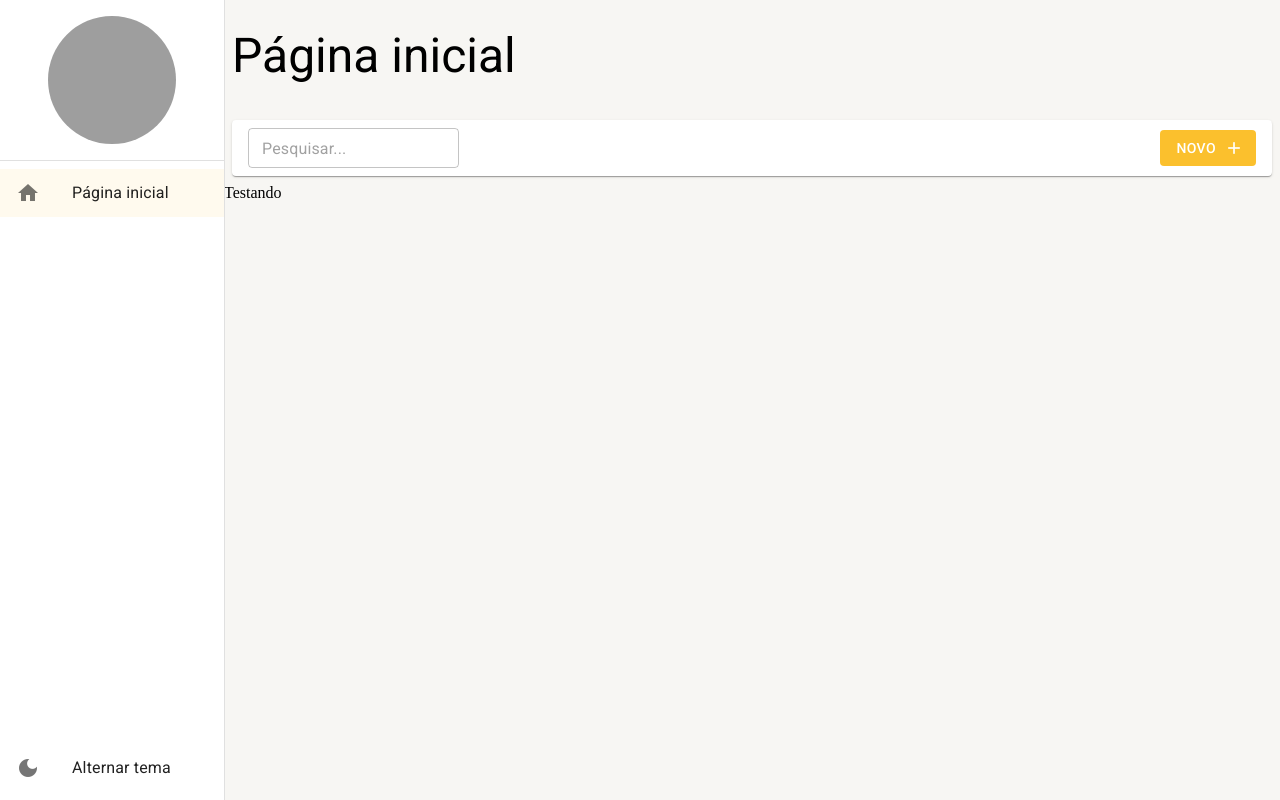
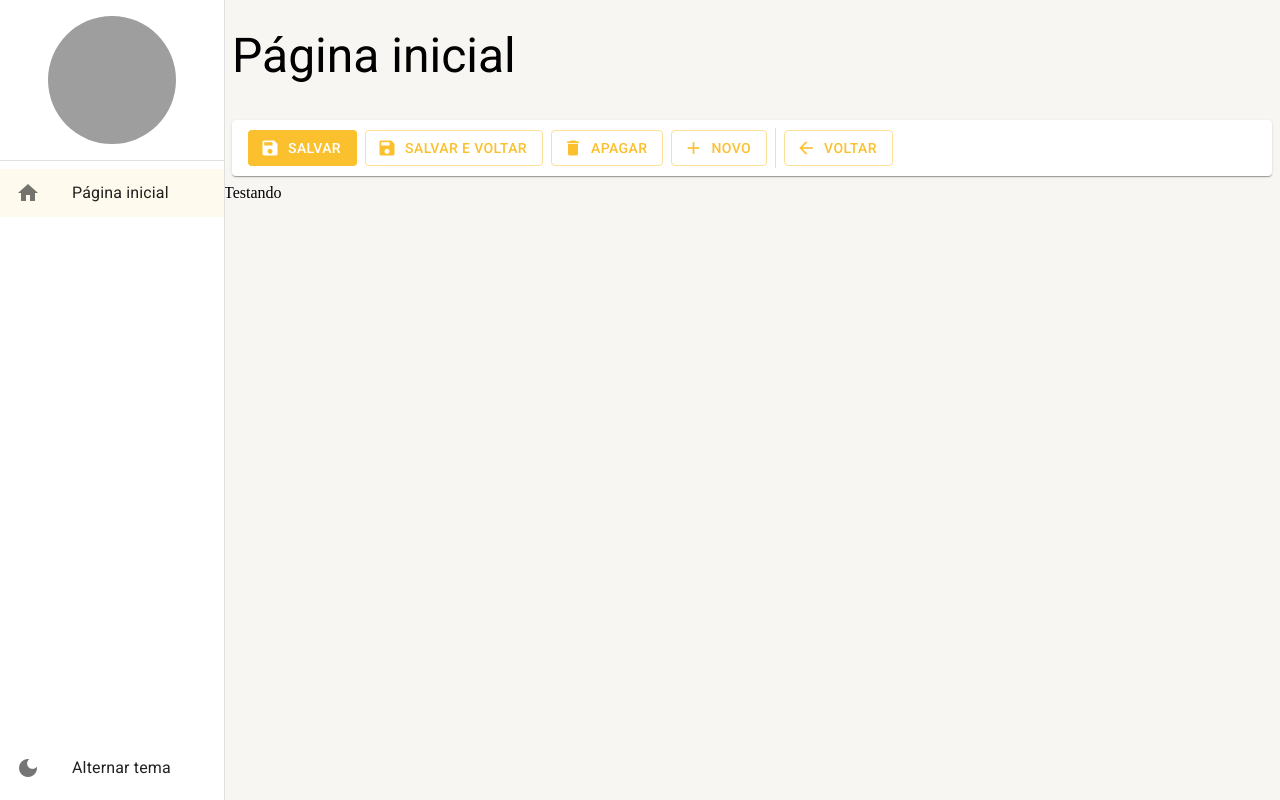
Before and after one commit to elielbianchi/crud-react-ts-mui, a React (Create React App) app: page /pagina-inicial in a window 1280 px wide. Built offline with nearby package versions, Linux system fonts and the light colour scheme; grey boxes are pictures that could not be loaded.

Commit message:
feat: cria componente FerramentasDeDetalhe

```diff
--- /dev/null
+++ b/src/components/ferramentas-de-detalhe/FerramentasDeDetalhe.tsx
@@ -0,0 +1,62 @@
+import { Box, Button, Divider, Icon, Paper, useTheme } from '@mui/material';
+
+export const FerramentasDeDetalhe: React.FC = () => {
+  const theme = useTheme();
+
+  return (
+    <Box
+      height={theme.spacing(5)}
+      marginX={1}
+      padding={1}
+      paddingX={2}
+      display="flex"
+      gap={1}
+      alignItems="center"
+      component={Paper}
+    >
+      <Button
+        color="primary"
+        disableElevation
+        variant="contained"
+        startIcon={<Icon>save</Icon>}
+      >
+        Salvar
+      </Button>
+      <Button
+        color="primary"
+        disableElevation
+        variant="outlined"
+        startIcon={<Icon>save</Icon>}
+      >
+        Salvar e voltar
+      </Button>
+      <Button
+        color="primary"
+        disableElevation
+        variant="outlined"
+        startIcon={<Icon>delete</Icon>}
+      >
+        Apagar
+      </Button>
+      <Button
+        color="primary"
+        disableElevation
+        variant="outlined"
+        startIcon={<Icon>add</Icon>}
+      >
+        Novo
+      </Button>
+
+      <Divider variant="middle" orientation="vertical" />
+
+      <Button
+        color="primary"
+        disableElevation
+        variant="outlined"
+        startIcon={<Icon>arrow_back</Icon>}
+      >
+        Voltar
+      </Button>
+    </Box>
+  );
+};
--- a/src/components/index.ts
+++ b/src/components/index.ts
@@ -1,2 +1,3 @@
 export * from './menu-lateral/MenuLateral';
 export * from './ferramentas-da-listagem/FerramentasDaListagem';
+export * from './ferramentas-de-detalhe/FerramentasDeDetalhe';
--- a/src/pages/dashboard/Dashboard.tsx
+++ b/src/pages/dashboard/Dashboard.tsx
@@ -1,11 +1,11 @@
-import { FerramentasDaListagem } from '../../components';
+import { FerramentasDeDetalhe } from '../../components';
 import { LayoutBaseDePagina } from '../../layouts';
 
 export const Dashboard = () => {
   return (
     <LayoutBaseDePagina
       titulo="Página inicial"
-      barraDeFerramentas={<FerramentasDaListagem mostrarInputBusca />}
+      barraDeFerramentas={<FerramentasDeDetalhe />}
     >
       Testando
     </LayoutBaseDePagina>
```
